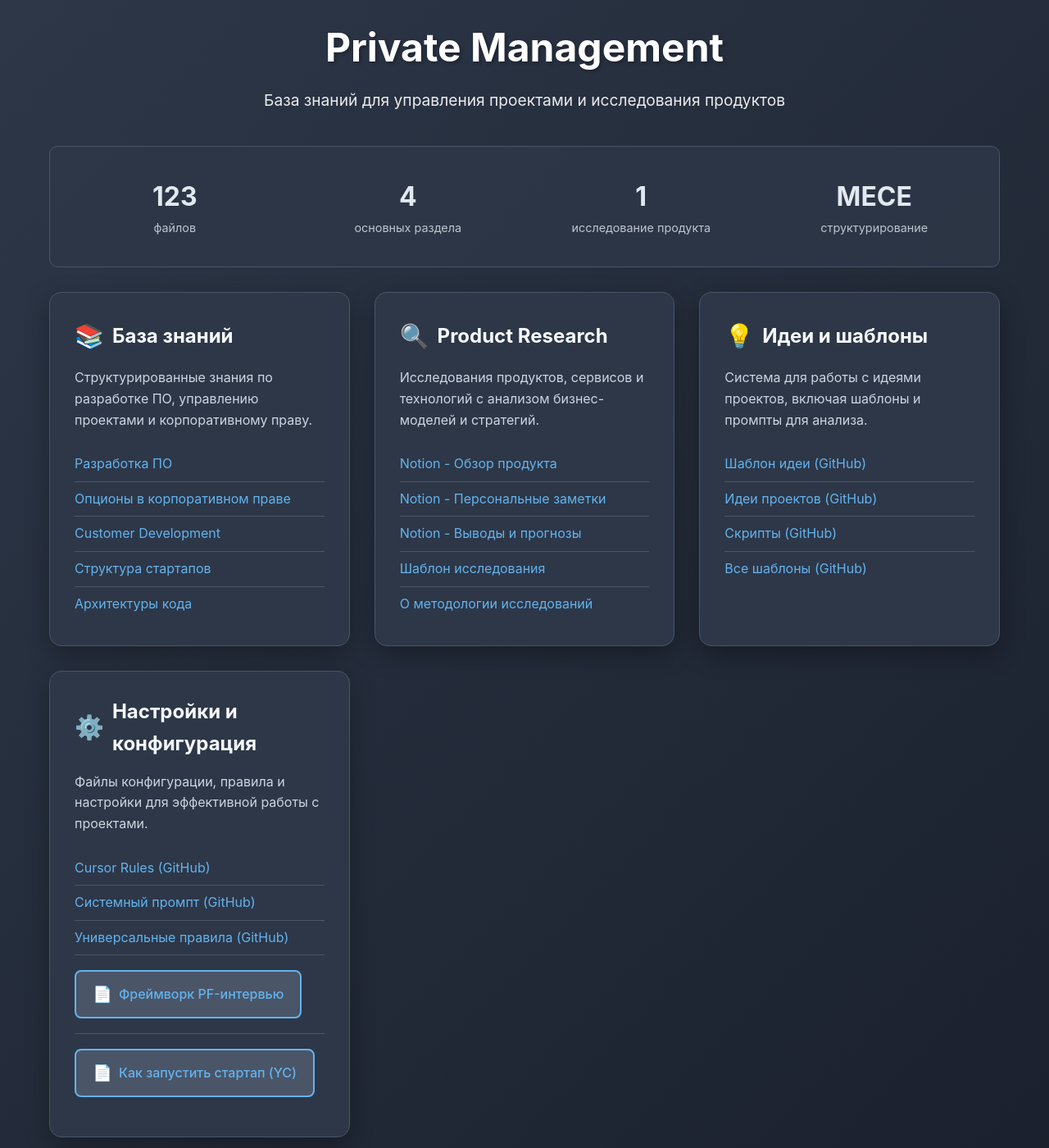
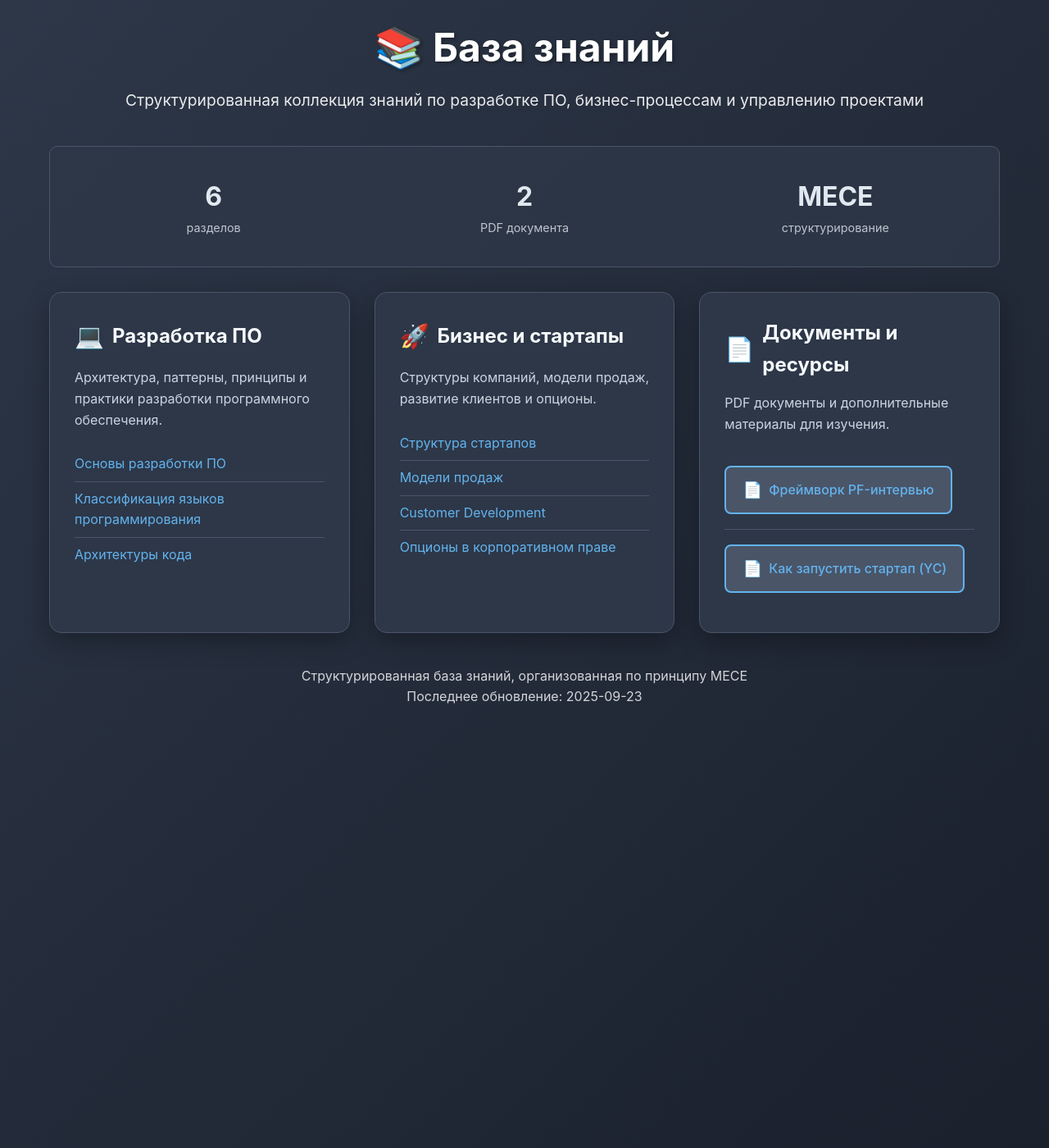
Before and after one commit to FTG-agency/pwa-test, a Jekyll site: the page built from index.html, in a window 1280 px wide and 1400 px high. Shown: the whole window at 82% size. Built offline with Jekyll 4.4.1, drawn with Linux system fonts in a browser that asks for light colours.

Commit message:
Transform GitHub Pages into pure knowledge base - only knowledge/ folder content visible

```diff
--- a/_config.yml
+++ b/_config.yml
@@ -28,6 +28,7 @@ exclude:
   - vendor/ruby/
   - sort/
   - pattern/
+  - product-research/
 
 # Include files
 include:
--- a/index.html
+++ b/index.html
@@ -1,28 +1,24 @@
 ---
 layout: default
-title: Главная
-description: База знаний для управления проектами и исследования продуктов
+title: База знаний
+description: Структурированная база знаний по разработке ПО, бизнес-процессам и управлению проектами
 ---
 
 <div class="container">
     <div class="header">
-        <h1>Private Management</h1>
-        <p>База знаний для управления проектами и исследования продуктов</p>
+        <h1>📚 База знаний</h1>
+        <p>Структурированная коллекция знаний по разработке ПО, бизнес-процессам и управлению проектами</p>
     </div>
 
     <div class="stats">
         <div class="stats-grid">
             <div class="stat">
-                <span class="stat-number">123</span>
-                <span class="stat-label">файлов</span>
+                <span class="stat-number">6</span>
+                <span class="stat-label">разделов</span>
             </div>
             <div class="stat">
-                <span class="stat-number">4</span>
-                <span class="stat-label">основных раздела</span>
-            </div>
-            <div class="stat">
-                <span class="stat-number">1</span>
-                <span class="stat-label">исследование продукта</span>
+                <span class="stat-number">2</span>
+                <span class="stat-label">PDF документа</span>
             </div>
             <div class="stat">
                 <span class="stat-number">MECE</span>
@@ -33,47 +29,30 @@ description: База знаний для управления проектам
 
     <div class="cards-grid">
         <div class="card">
-            <h2><span class="emoji">📚</span> База знаний</h2>
-            <p>Структурированные знания по разработке ПО, управлению проектами и корпоративному праву.</p>
+            <h2><span class="emoji">💻</span> Разработка ПО</h2>
+            <p>Архитектура, паттерны, принципы и практики разработки программного обеспечения.</p>
             <ul>
-                <li><a href="/test/knowledge/structured-software-development-knowledge">Разработка ПО</a></li>
-                <li><a href="/test/knowledge/structured-options-guide">Опционы в корпоративном праве</a></li>
-                <li><a href="/test/knowledge/customer-development">Customer Development</a></li>
-                <li><a href="/test/knowledge/startup-structure">Структура стартапов</a></li>
+                <li><a href="/test/knowledge/structured-software-development-knowledge">Основы разработки ПО</a></li>
+                <li><a href="/test/knowledge/language-classification">Классификация языков программирования</a></li>
                 <li><a href="/test/knowledge/code-architectures">Архитектуры кода</a></li>
             </ul>
         </div>
 
         <div class="card">
-            <h2><span class="emoji">🔍</span> Product Research</h2>
-            <p>Исследования продуктов, сервисов и технологий с анализом бизнес-моделей и стратегий.</p>
+            <h2><span class="emoji">🚀</span> Бизнес и стартапы</h2>
+            <p>Структуры компаний, модели продаж, развитие клиентов и опционы.</p>
             <ul>
-                <li><a href="/test/product-research/notion/overview">Notion - Обзор продукта</a></li>
-                <li><a href="/test/product-research/notion/personal-notes">Notion - Персональные заметки</a></li>
-                <li><a href="/test/product-research/notion/conclusions">Notion - Выводы и прогнозы</a></li>
-                <li><a href="/test/product-research/templates/product-template">Шаблон исследования</a></li>
-                <li><a href="/test/product-research/README">О методологии исследований</a></li>
+                <li><a href="/test/knowledge/startup-structure">Структура стартапов</a></li>
+                <li><a href="/test/knowledge/sales-models">Модели продаж</a></li>
+                <li><a href="/test/knowledge/customer-development">Customer Development</a></li>
+                <li><a href="/test/knowledge/structured-options-guide">Опционы в корпоративном праве</a></li>
             </ul>
         </div>
 
         <div class="card">
-            <h2><span class="emoji">💡</span> Идеи и шаблоны</h2>
-            <p>Система для работы с идеями проектов, включая шаблоны и промпты для анализа.</p>
+            <h2><span class="emoji">📄</span> Документы и ресурсы</h2>
+            <p>PDF документы и дополнительные материалы для изучения.</p>
             <ul>
-                <li><a href="https://github.com/LeoPavlinskiy/test/tree/main/pattern/idea-template">Шаблон идеи (GitHub)</a></li>
-                <li><a href="https://github.com/LeoPavlinskiy/test/tree/main/pattern/ideas">Идеи проектов (GitHub)</a></li>
-                <li><a href="https://github.com/LeoPavlinskiy/test/tree/main/pattern/scripts">Скрипты (GitHub)</a></li>
-                <li><a href="https://github.com/LeoPavlinskiy/test/tree/main/pattern">Все шаблоны (GitHub)</a></li>
-            </ul>
-        </div>
-
-        <div class="card">
-            <h2><span class="emoji">⚙️</span> Настройки и конфигурация</h2>
-            <p>Файлы конфигурации, правила и настройки для эффективной работы с проектами.</p>
-            <ul>
-                <li><a href="https://github.com/LeoPavlinskiy/test/blob/main/.cursorrules">Cursor Rules (GitHub)</a></li>
-                <li><a href="https://github.com/LeoPavlinskiy/test/blob/main/pattern/leo-cursor-system-prompt.md">Системный промпт (GitHub)</a></li>
-                <li><a href="https://github.com/LeoPavlinskiy/test/blob/main/pattern/any-project-cursor-rule.md">Универсальные правила (GitHub)</a></li>
                 <li><a href="/test/files/framework-pf-interview.pdf" class="pdf-link">Фреймворк PF-интервью</a></li>
                 <li><a href="/test/files/summary-how-to-start-a-startup-yc.pdf" class="pdf-link">Как запустить стартап (YC)</a></li>
             </ul>
```
Also changed, not shown: _layouts/page.html (+22 -10 lines).
